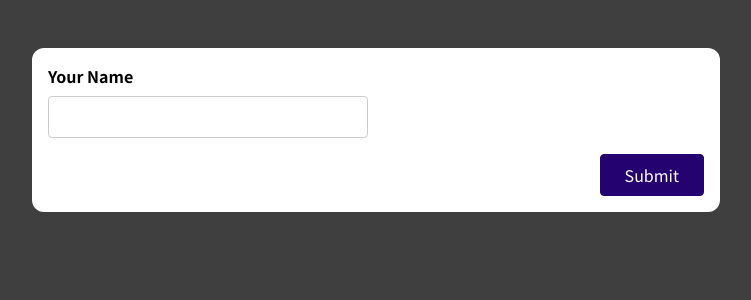
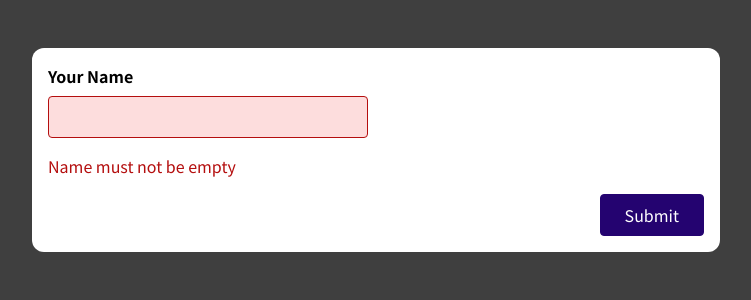
Before and after one commit to fredericmineur/react_demo_form_input, a React (Create React App) app: page / in a window 1280 px wide. Both pictures are taken after typing "Sample" into the empty fields and a click on the button "Submit". Shown: the top 300 px of the page, without its empty margins (264-1015 px from the left). Built offline with nearby package versions, Linux system fonts and the light colour scheme.

Commit message:
input is touched state

```diff
--- a/src/components/SimpleInput.js
+++ b/src/components/SimpleInput.js
@@ -1,9 +1,16 @@
-import { useState, useRef } from "react";
+import { useState, useRef, useEffect } from "react";
 
 const SimpleInput = (props) => {
   const [enteredName, setEnteredName] = useState("");
   const nameInputRef = useRef();
-  const [enteredNameIsValid, setEnteredNameIsValid] = useState(true);
+  const [enteredNameIsValid, setEnteredNameIsValid] = useState(false);
+  const [enteredNameIsTouched, setEnteredNameIsTouched] = useState(false)
+
+  useEffect(()=>{
+    if(enteredNameIsValid) {
+      console.log("Name is valid");
+    }
+  }, [enteredNameIsValid])
 
   const nameInputChangeHandler = (event) => {
     setEnteredName(event.target.value);
@@ -11,6 +18,7 @@ const SimpleInput = (props) => {
 
   const formSubmissionHandler = (event) => {
     event.preventDefault();
+    setEnteredNameIsTouched(true);
     if(enteredName.trim()===''){
       setEnteredNameIsValid (false);
       return;
@@ -19,7 +27,10 @@ const SimpleInput = (props) => {
     setEnteredName('');
   };
 
-  const nameInputClasses = enteredNameIsValid ? "form-control" : "form-control invalid"
+  const nameInputIsInvalid = enteredNameIsTouched && !enteredNameIsValid;
+
+  const nameInputClasses = nameInputIsInvalid ?
+  "form-control invalid" : "form-control";
 
   return (
     <form onSubmit={formSubmissionHandler}>
@@ -32,7 +43,7 @@ const SimpleInput = (props) => {
           ref={nameInputRef}
           value={enteredName}
         />
-        {!enteredNameIsValid && <p className="error-text">Name must not be empty</p>}
+        {nameInputIsInvalid && <p className="error-text">Name must not be empty</p>}
       </div>
       <div className="form-actions">
         <button>Submit</button>
```
